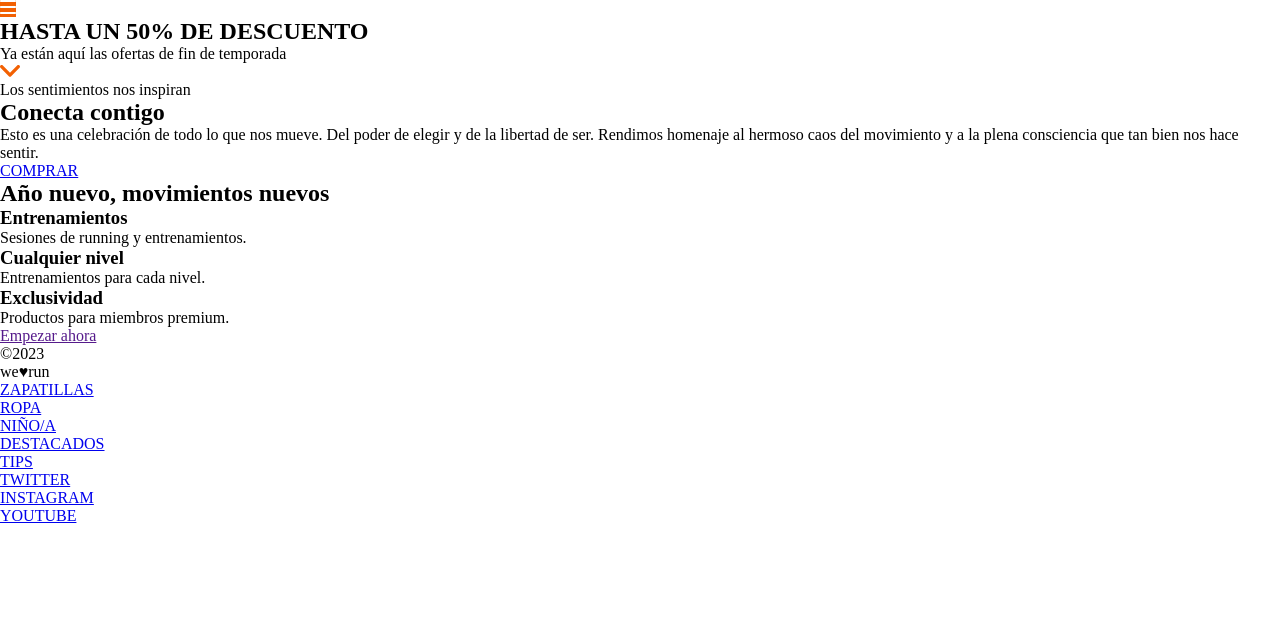
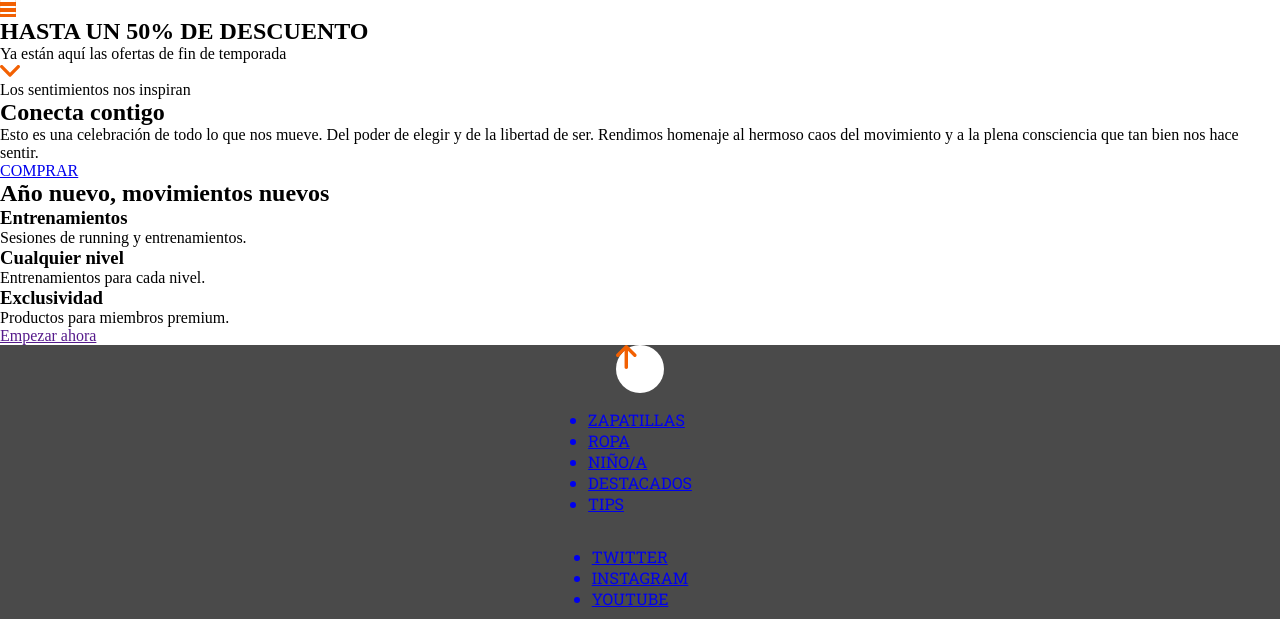
Before and after one commit to Adalab/modulo-1-evaluacion-final-Inmada, a website: page public/index.html in a window 1280 px wide. Shown: the top 619 px of the page. Drawn offline with Linux system fonts and the light colour scheme.

Commit message:
added footer style

```diff
--- a/public/index.html
+++ b/public/index.html
@@ -6,7 +6,6 @@
     <meta name="viewport" content="width=device-width, initial-scale=1.0">
     <meta name="robots" content="index,follow">
     <meta name="description" content="Mi primera evaluación">
-    <!-- <?xml version="1.0" encoding="UTF-8"?> -->
     <link rel="preconnect" href="https://fonts.googleapis.com">
     <link rel="preconnect" href="https://fonts.gstatic.com" crossorigin>
     <link href="https://fonts.googleapis.com/css2?family=Roboto+Slab:wght@400;500;700&display=swap" rel="stylesheet">
@@ -85,6 +84,10 @@
     </main>
     <footer class="footer">
 
+        <div class="button">
+            <img class="img" src="./assets/images/ico-arrow.svg" alt="Botón para subir a la página inicial" title="Presiona para ir a inicio">
+        </div>
+
         <div class="box1">
             <p>©2023</p>
             <p>we&hearts;run</p>
--- a/src/scss/layout/_footer.scss
+++ b/src/scss/layout/_footer.scss
@@ -0,0 +1,29 @@
+.footer {
+    background-color: $color3;
+    font-family: $font;
+    display: flex;
+    flex-direction: column;
+    justify-content: center;
+    align-items: center;
+    gap: 1rem;
+
+}
+
+.button {
+background-color: white;
+width: 3rem;
+height: 3rem;
+border-radius: 2.2rem;
+
+}
+
+
+
+.box1 {
+    order: 4;
+    font-size: 1.4rem;
+}
+
+.nav_footer {
+    text-decoration: none;
+}
```
Also changed, not shown: src/html/index.html (+0 -1 lines), src/html/partials/footer.html (+4 -0 lines), public/assets/css/main.css, 1 other file.
